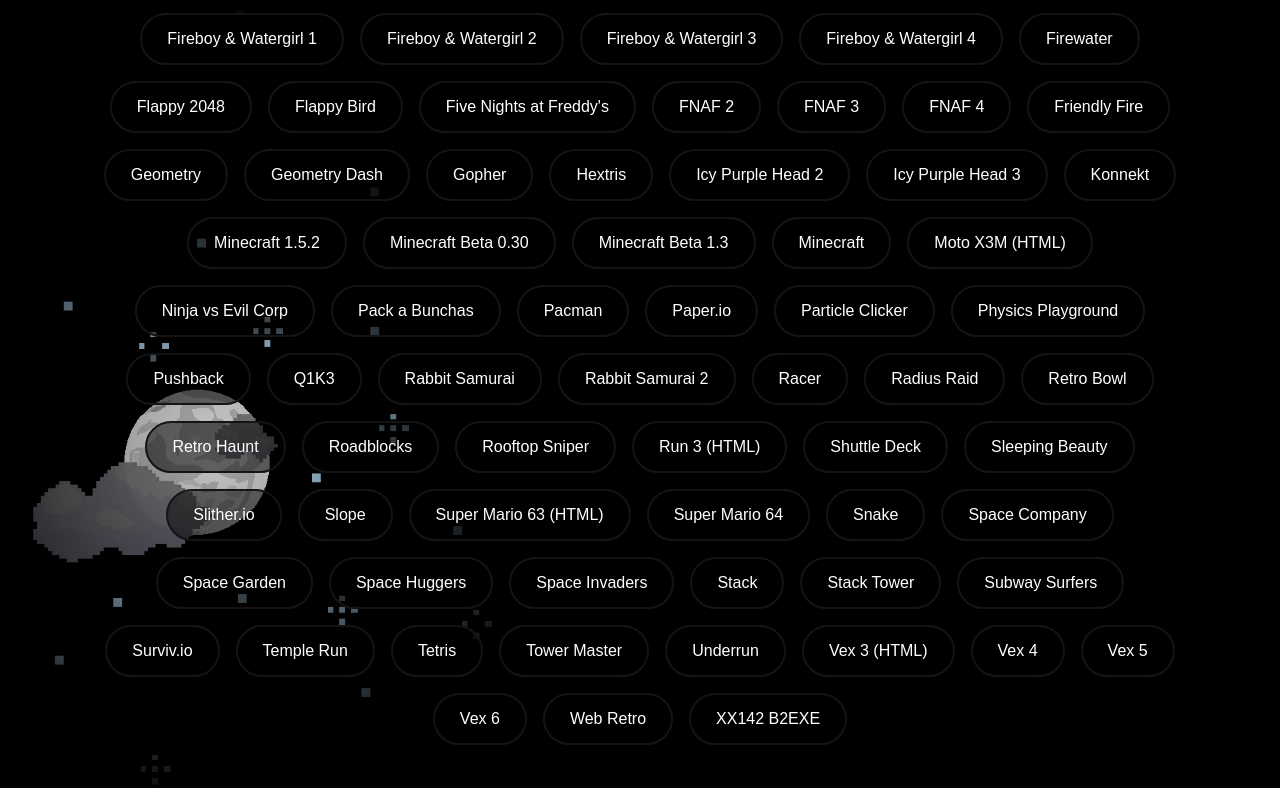
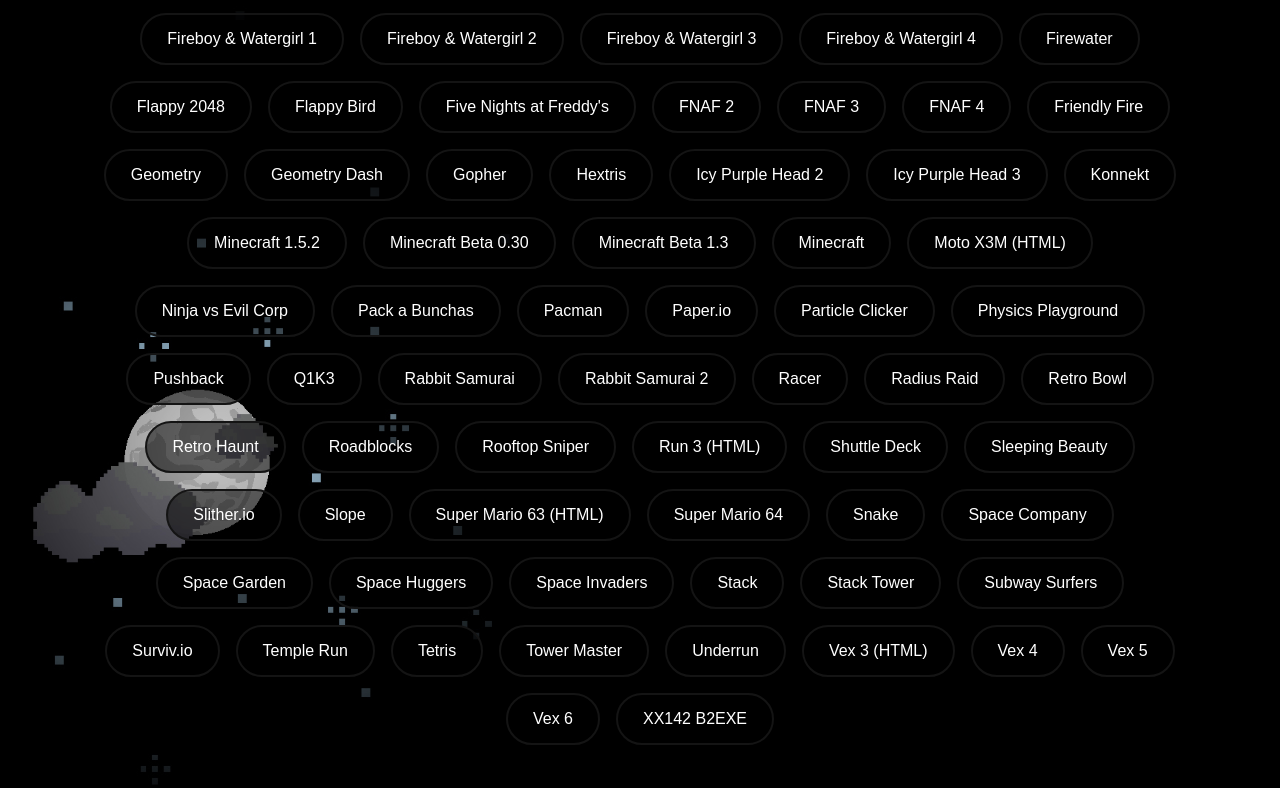
Before and after one commit to brunoiscool2/brunoiscool2.github.io, a plain HTML site: page gms.html in a window 1280 px wide. Shown: the part 3911-4699 px from the top of the page. Drawn offline with Linux system fonts and the light colour scheme; a script that the page names is missing.

Commit message:
RE ARANGR

```diff
--- a/gms.html
+++ b/gms.html
@@ -429,7 +429,6 @@
 <button class="filter-button" onclick="window.location.href='/iframe.html?url=/games4/html5/vex4/'">Vex 4</button>
 <button class="filter-button" onclick="window.location.href='/iframe.html?url=/games4/html5/vex5/'">Vex 5</button>
 <button class="filter-button" onclick="window.location.href='/iframe.html?url=/games4/html5/vex6/'">Vex 6</button>
-<button class="filter-button" onclick="window.location.href='/iframe.html?url=/games4/html5/webretro/'">Web Retro</button>
 <button class="filter-button" onclick="window.location.href='/iframe.html?url=/games4/html5/xx142-b2exe/'">XX142 B2EXE</button>
 
     </div>
```
Also changed, not shown: aps.html (+1 -0 lines).
